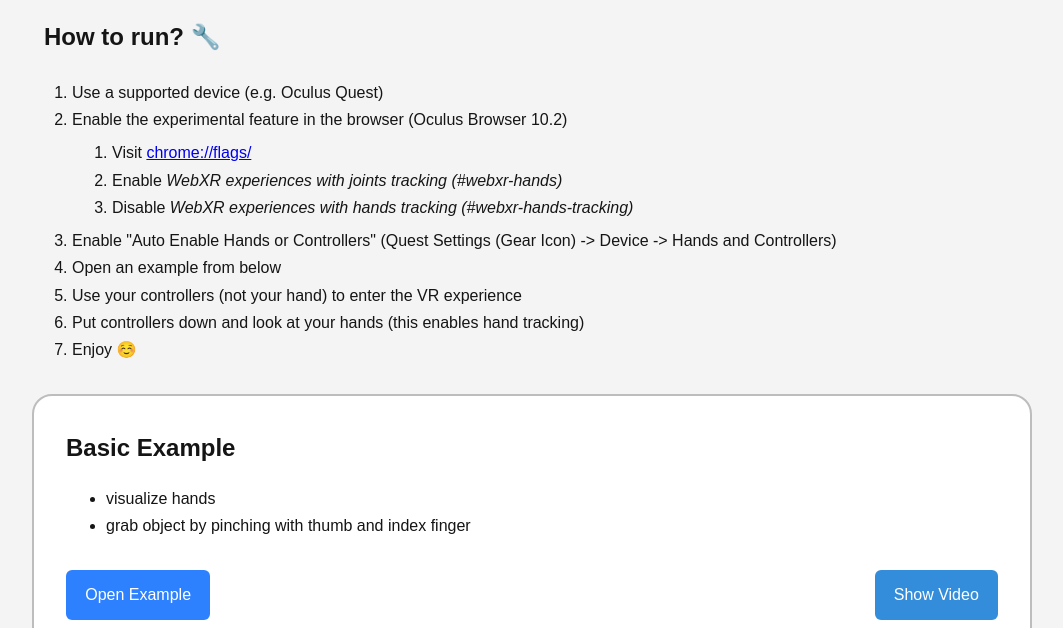
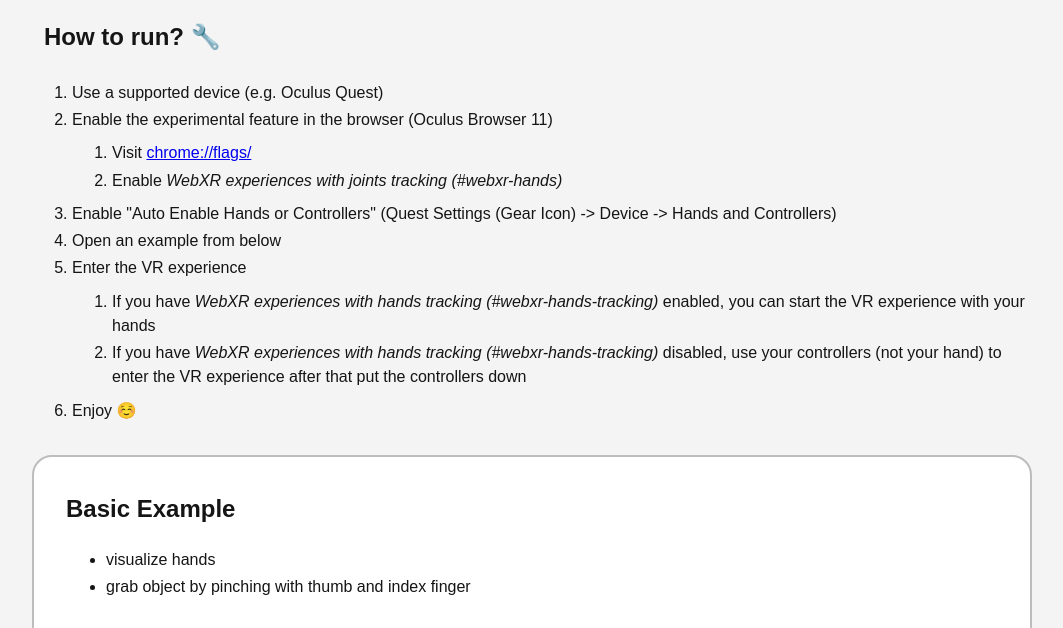
Before and after one commit to marlon360/webxr-handtracking, a plain HTML site: page index.html in a window 1280 px wide. Shown: the part 145-773 px from the top of the page, without its empty margins (108-1171 px from the left). Drawn offline with Linux system fonts and the light colour scheme.

Commit message:
updated "how to run"

```diff
--- a/index.html
+++ b/index.html
@@ -29,16 +29,18 @@
         <h2>How to run? 🔧</h2>
         <ol>
             <li>Use a supported device (e.g. Oculus Quest)</li>
-            <li>Enable the experimental feature in the browser (Oculus Browser 10.2)</li>
+            <li>Enable the experimental feature in the browser (Oculus Browser 11)</li>
             <ol>
                 <li>Visit <a href="chrome://flags/">chrome://flags/</a></li>
                 <li>Enable <em>WebXR experiences with joints tracking (#webxr-hands)</em></li>
-                <li>Disable <em>WebXR experiences with hands tracking (#webxr-hands-tracking)</em></li>
             </ol>
             <li>Enable "Auto Enable Hands or Controllers" (Quest Settings (Gear Icon) -> Device -> Hands and Controllers)</li>
             <li>Open an example from below</li>
-            <li>Use your controllers (not your hand) to enter the VR experience</li>
-            <li>Put controllers down and look at your hands (this enables hand tracking)</li>
+            <li>Enter the VR experience</li>
+            <ol>
+                <li>If you have <em>WebXR experiences with hands tracking (#webxr-hands-tracking)</em> enabled, you can start the VR experience with your hands</li>
+                <li>If you have <em>WebXR experiences with hands tracking (#webxr-hands-tracking)</em> disabled, use your controllers (not your hand) to enter the VR experience after that put the controllers down</li>
+            </ol>
             <li>Enjoy ☺️</li>
         </ol>
 
```
Also changed, not shown: 1 other file.
